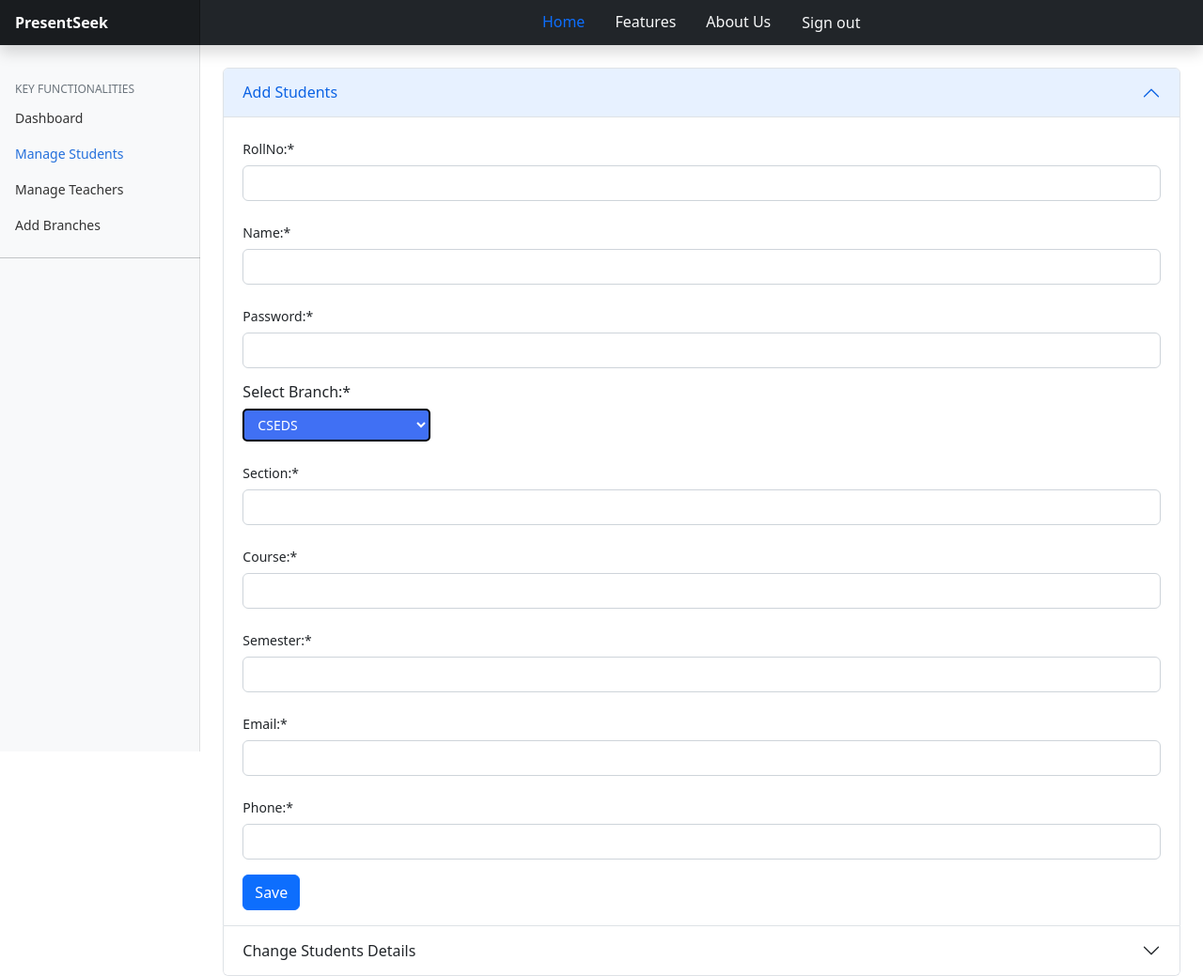
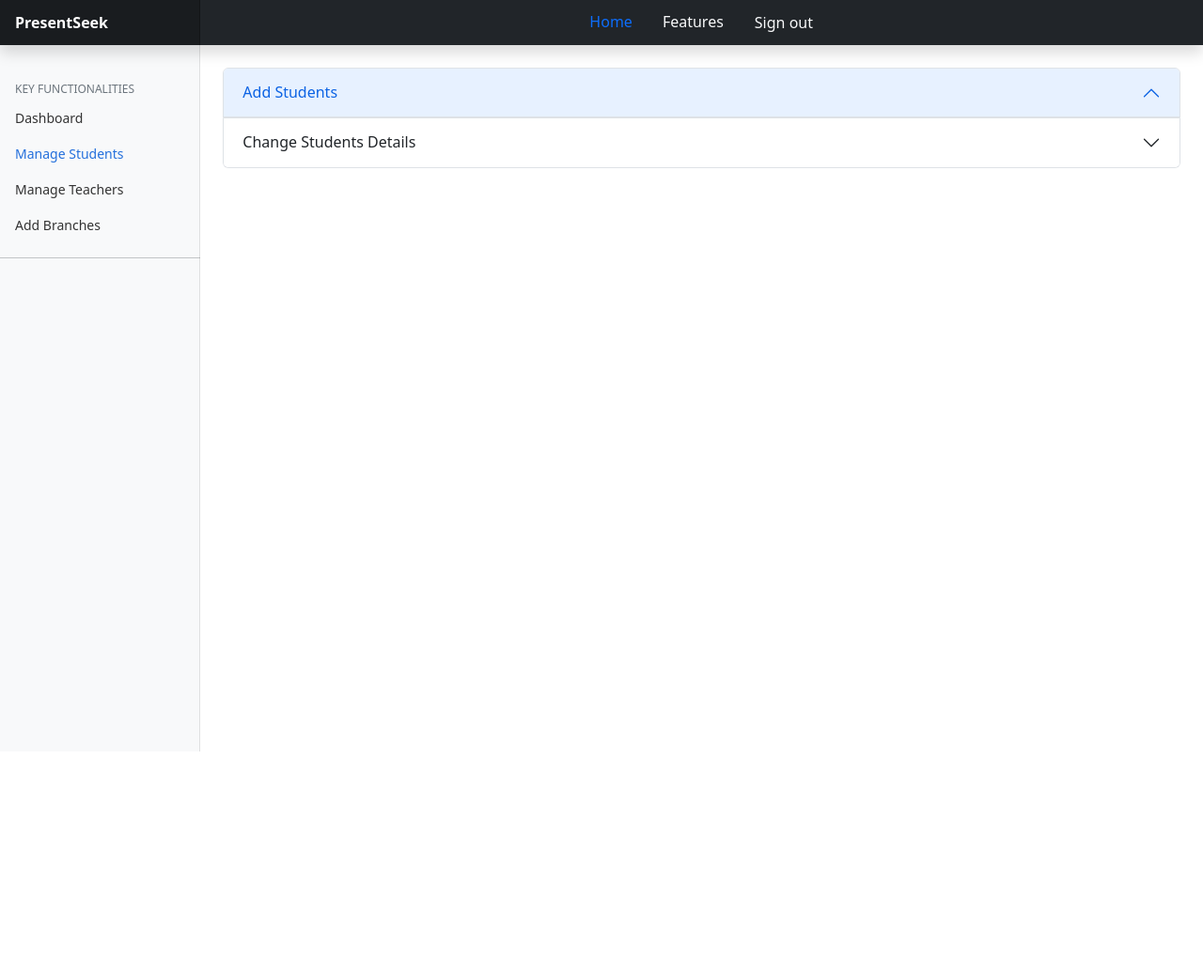
Before and after one commit to Prakhar436/Attendance-Management-System, a PHP site: page /Admin/manageStudents.php in a window 1280 px wide. Shown: the whole page at 94% size. After the commit the page ends 800 px from the top, so only its background shows below. Run offline with PHP 8.4, Linux system fonts and the light colour scheme; a user stored in the database is signed in; data comes from the database, SQL or seed files in the repository.

Commit message:
More minor changes

```diff
--- a/Admin/addBranches.php
+++ b/Admin/addBranches.php
@@ -75,9 +75,6 @@ if (isset($_POST['submit'])) {
     </li>
     <li class="nav-item">
       <a class="nav-link text-light" href="../features.html">Features</a>
-    </li>
-    <li class="nav-item">
-      <a class="nav-link text-light" href="../about.html">About Us</a>
     </li>
     <li>
       <a class="nav-link btn text-light" id="signout" onclick="signOut()">Sign out</a>
--- a/Admin/dashboard.php
+++ b/Admin/dashboard.php
@@ -89,9 +89,6 @@ mysqli_close($db);
     </li>
     <li class="nav-item">
       <a class="nav-link text-light" href="../features.html">Features</a>
-    </li>
-    <li class="nav-item">
-      <a class="nav-link text-light" href="../about.html">About Us</a>
     </li>
     <li>
       <a class="nav-link btn text-light" id="signout" onclick="signOut()">Sign out</a>
--- a/Admin/manageStudents.php
+++ b/Admin/manageStudents.php
@@ -105,9 +105,6 @@ if (isset($_POST['submitU'])) {
     <li class="nav-item">
       <a class="nav-link text-light" href="../features.html">Features</a>
     </li>
-    <li class="nav-item">
-      <a class="nav-link text-light" href="../about.html">About Us</a>
-    </li>
     <li>
       <a class="nav-link btn text-light" id="signout" onclick="signOut()">Sign out</a>
     </li>
@@ -165,7 +162,7 @@ if (isset($_POST['submitU'])) {
                 Add Students
               </button>
             </h2>
-            <div id="collapseOne" class="accordion-collapse collapse show" aria-labelledby="headingOne"
+            <div id="collapseOne" class="accordion-collapse collapse" aria-labelledby="headingOne"
               data-bs-parent="#accordionExample">
               <div class="accordion-body">
                 <form method="POST">
--- a/Admin/manageTeachers.php
+++ b/Admin/manageTeachers.php
@@ -100,9 +100,6 @@ if (isset($_POST['submitU'])) {
     <li class="nav-item">
       <a class="nav-link text-light" href="../features.html">Features</a>
     </li>
-    <li class="nav-item">
-      <a class="nav-link text-light" href="../about.html">About Us</a>
-    </li>
     <li>
       <a class="nav-link btn text-light" id="signout" onclick="signOut()">Sign out</a>
     </li>
@@ -159,7 +156,7 @@ if (isset($_POST['submitU'])) {
                 Add Teachers
               </button>
             </h2>
-            <div id="collapseOne" class="accordion-collapse collapse show" aria-labelledby="headingOne"
+            <div id="collapseOne" class="accordion-collapse collapse" aria-labelledby="headingOne"
               data-bs-parent="#accordionExample">
               <div class="accordion-body">
               <form method="POST">
```
